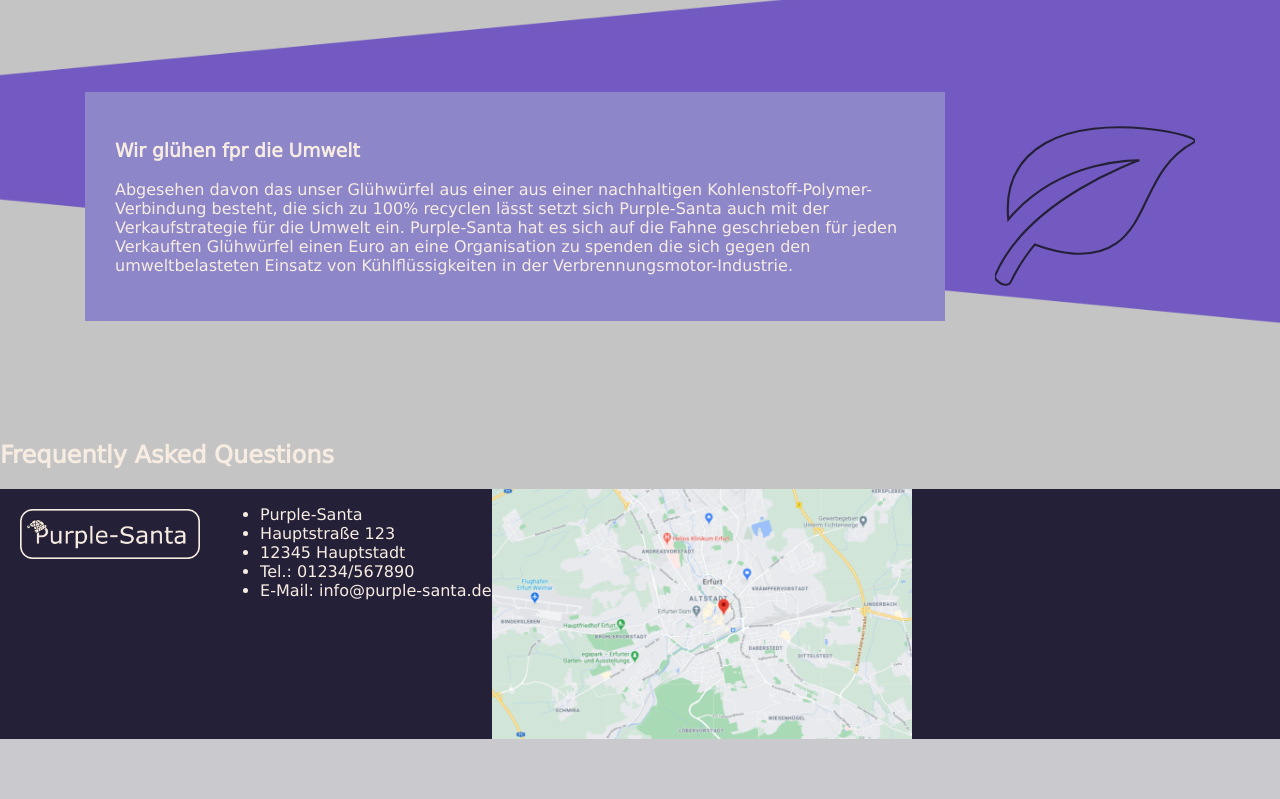
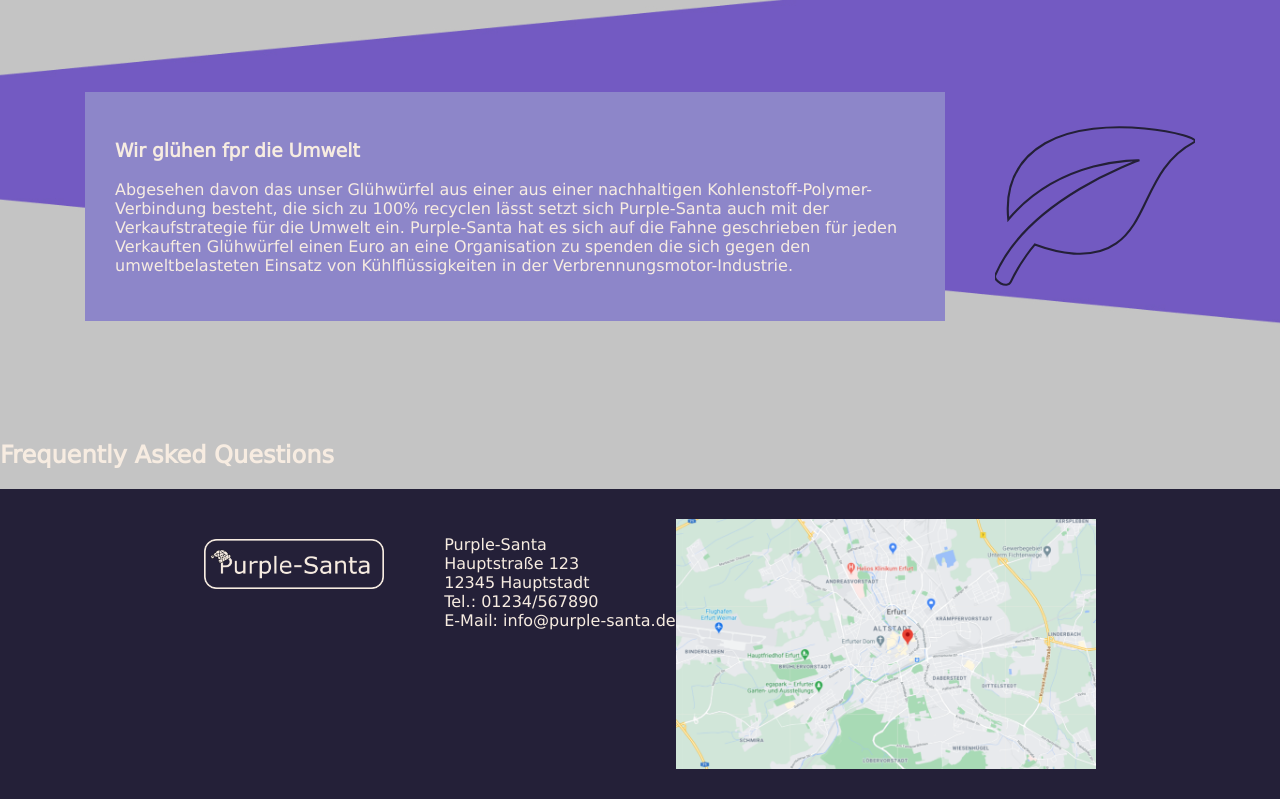
Before and after one commit to f0rkster/Purple-Santa, a plain HTML site: page index.html in a window 1280 px wide. Shown: the part 1985-2784 px from the top of the page. Before the commit the page ends 2724 px from the top, so only its background shows below. Drawn offline with Linux system fonts and the light colour scheme.

Commit message:
matze push

```diff
--- a/assets/css/design-index.css
+++ b/assets/css/design-index.css
@@ -207,10 +207,17 @@ header {
 footer {
     background: var(--dark-purple);
     display: flex;
+    flex: 1;
     height: 250px;
+    justify-content: center;
+    padding: 30px;
 }
 
 footer .logo {
     height: 50px;
     padding: 20px;
 }
+
+footer ul {
+    list-style-type: none;
+}
```
